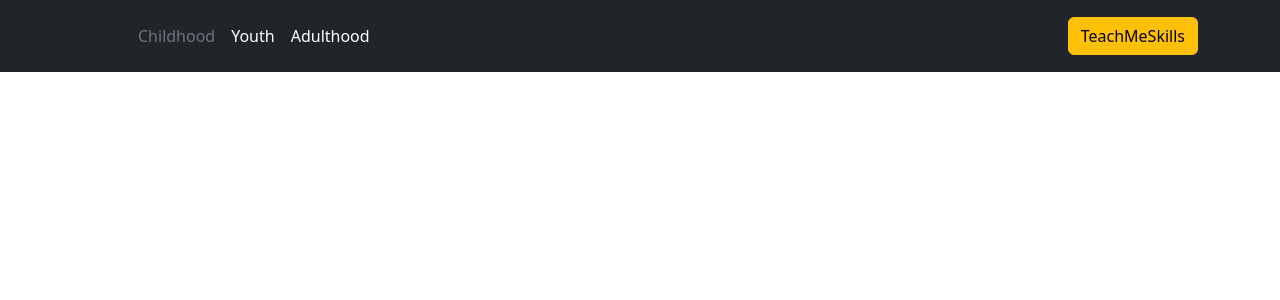
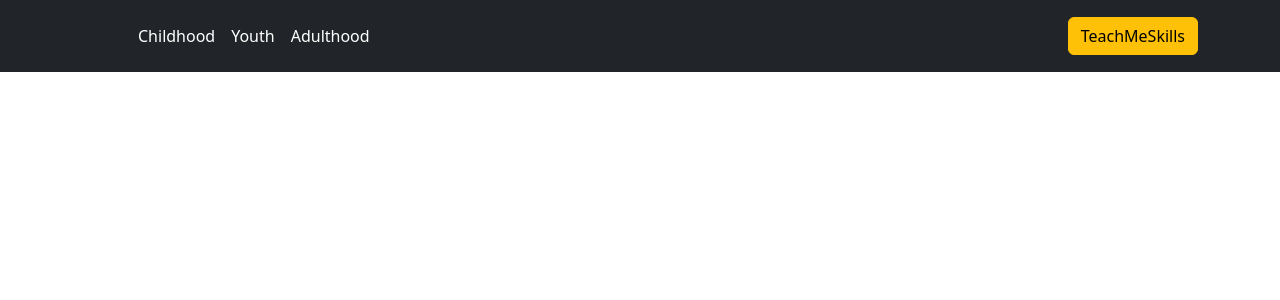
Before and after one commit to kardashq/first-homework-django, a Django app: page /category/childhood/ in a window 1280 px wide. Shown: the top 300 px of the page. Run offline with Django 4.2, Linux system fonts and the light colour scheme; data that the repository does not hold is empty.

Commit message:
сÑchange: base.html

```diff
--- a/templates/base.html
+++ b/templates/base.html
@@ -19,7 +19,7 @@
             </a>
 
             <ul class="nav col-12 col-lg-auto me-lg-auto mb-2 justify-content-center mb-md-0">
-                <li><a href="http://127.0.0.1:8000/category/childhood/" class="nav-link px-2 text-secondary">Childhood</a>
+                <li><a href="http://127.0.0.1:8000/category/childhood/" class="nav-link px-2 text-white">Childhood</a>
                 </li>
                 <li><a href="http://127.0.0.1:8000/category/youth/" class="nav-link px-2 text-white">Youth</a></li>
                 <li><a href="http://127.0.0.1:8000/category/adulthood/" class="nav-link px-2 text-white">Adulthood</a>
```
